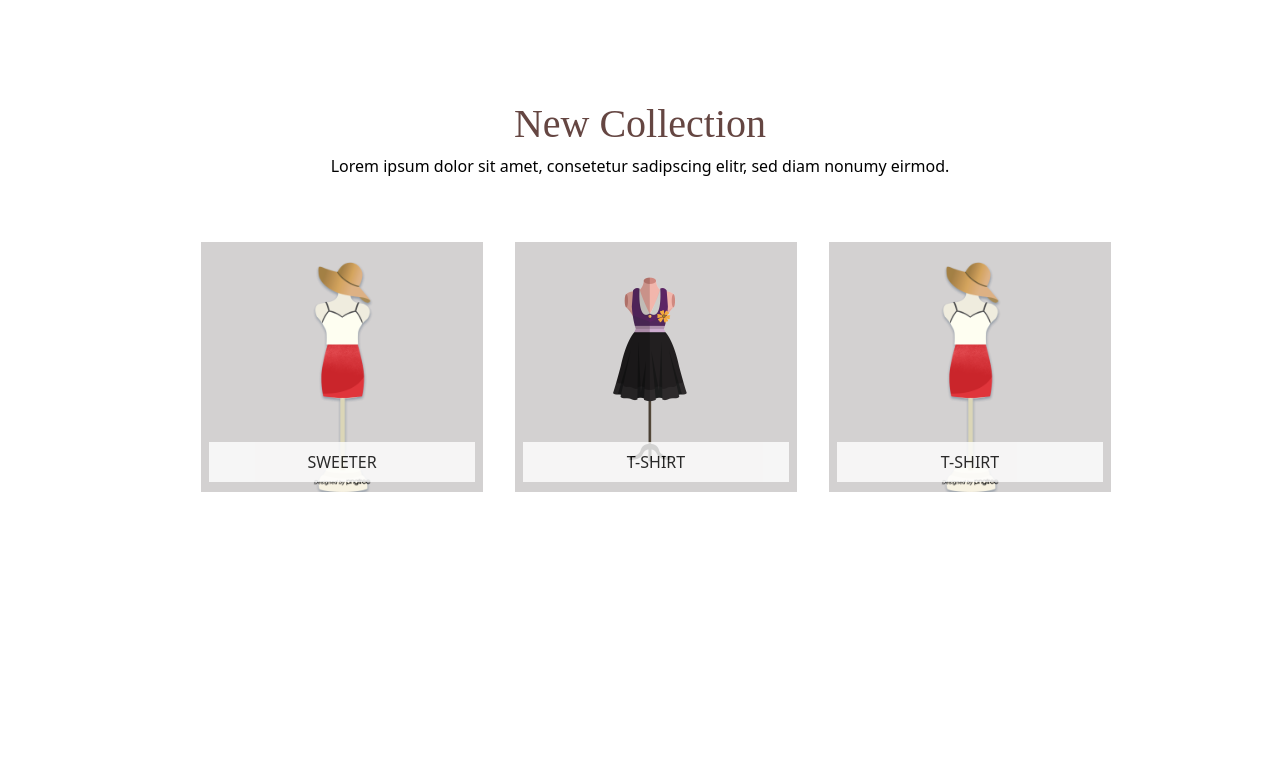
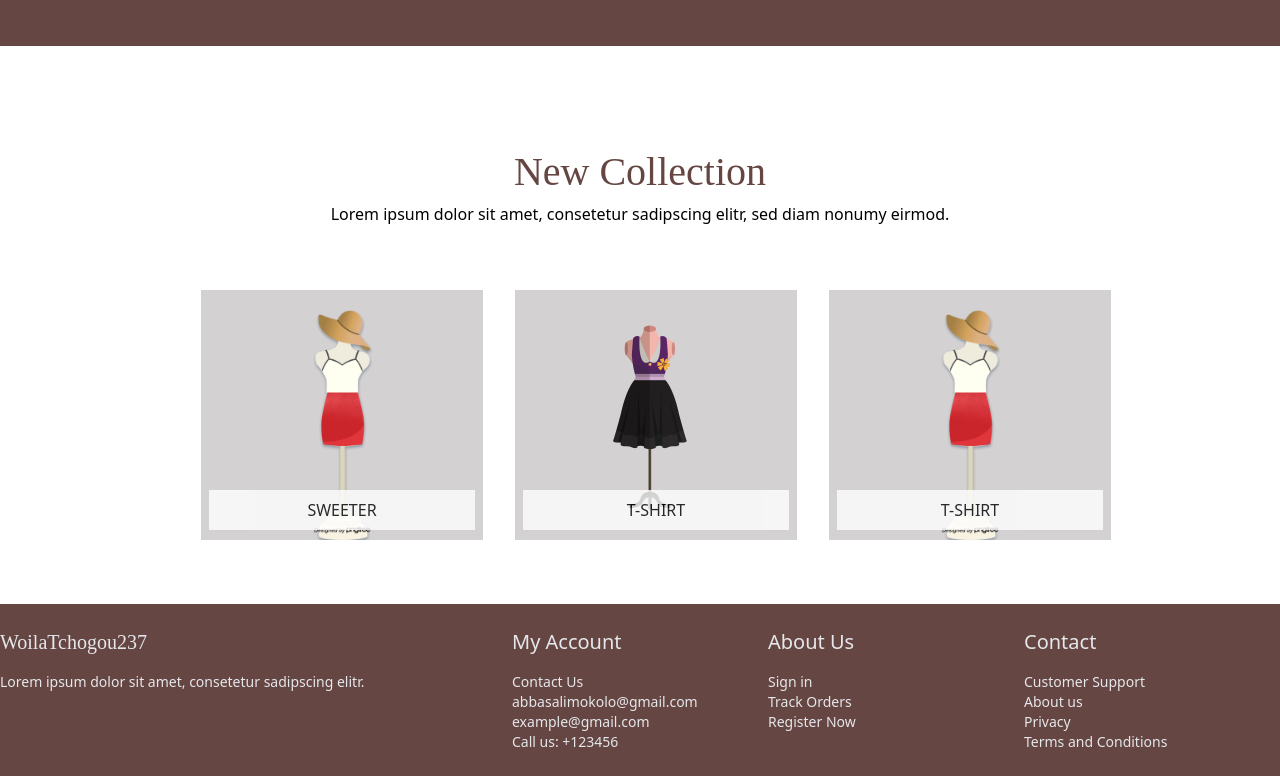
Before and after one commit to Asam237/bz237, a Nuxt app: page / in a window 1280 px wide. Shown: the part 634-1410 px from the top of the page. Before the commit the page ends 1190 px from the top, so only its background shows below. Built offline with nearby package versions, Linux system fonts and the light colour scheme.

Commit message:
add footer

```diff
--- /dev/null
+++ b/components/footer/Footer.component.vue
@@ -0,0 +1,46 @@
+<template>
+  <div class="flex flex-col md:flex-row mx-4 md:mx-0">
+    <div class="w-full md:w-2/5">
+      <h4
+        class="text-base md:text-xl text-gray-200"
+        style="font-family: 'DynaPuff', cursive"
+      >
+        WoilaTchogou237
+      </h4>
+      <p class="text-gray-200 mt-2 md:mt-4 font-normal text-sm">
+        Lorem ipsum dolor sit amet, consetetur sadipscing elitr.
+      </p>
+    </div>
+    <div class="w-full md:w-1/5 mt-4 md:mt-0">
+      <h4 class="text-base md:text-xl text-gray-200">My Account</h4>
+      <ul class="mt-1 md:mt-4">
+        <p class="text-sm text-gray-200">Contact Us</p>
+        <p class="text-sm text-gray-200">abbasalimokolo@gmail.com</p>
+        <p class="text-sm text-gray-200">example@gmail.com</p>
+        <p class="text-sm text-gray-200">Call us: +123456</p>
+      </ul>
+    </div>
+    <div class="w-full md:w-1/5 mt-4 md:mt-0">
+      <h4 class="text-base md:text-xl text-gray-200">About Us</h4>
+      <ul class="mt-1 md:mt-4">
+        <p class="text-sm text-gray-200">Sign in</p>
+        <p class="text-sm text-gray-200">Track Orders</p>
+        <p class="text-sm text-gray-200">Register Now</p>
+      </ul>
+    </div>
+    <div class="w-full md:w-1/5 mt-4 md:mt-0">
+      <h4 class="text-base md:text-xl text-gray-200">Contact</h4>
+      <ul class="mt-1 md:mt-4">
+        <p class="text-sm text-gray-200">Customer Support</p>
+        <p class="text-sm text-gray-200">About us</p>
+        <p class="text-sm text-gray-200">Privacy</p>
+        <p class="text-sm text-gray-200">Terms and Conditions</p>
+      </ul>
+    </div>
+  </div>
+</template>
+<script>
+export default {
+  name: 'FooterComponent',
+}
+</script>
--- a/pages/index.vue
+++ b/pages/index.vue
@@ -7,13 +7,18 @@
       </div>
     </div>
     <div style="background: #654642">
-      <div class="container mx-auto py-6">
+      <div class="container mx-auto py-6 md:py-12">
         <JoinCommunityComponent />
       </div>
     </div>
     <div style="background: white">
       <div class="container mx-auto pt-12 md:pt-24 mb-8 md:mb-16">
         <CollectionsComponent />
+      </div>
+    </div>
+    <div style="background: #654642">
+      <div class="container mx-auto py-6">
+        <FooterComponent />
       </div>
     </div>
   </div>
```
